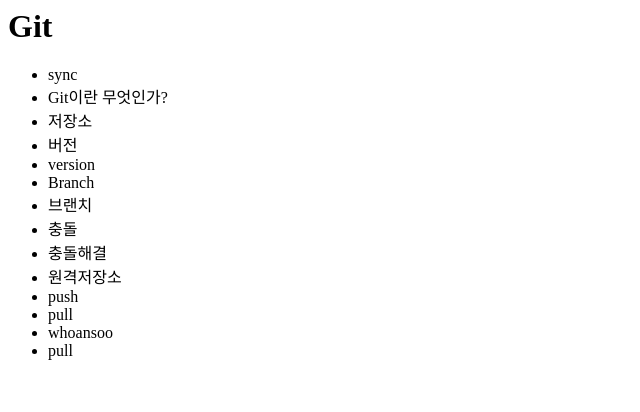
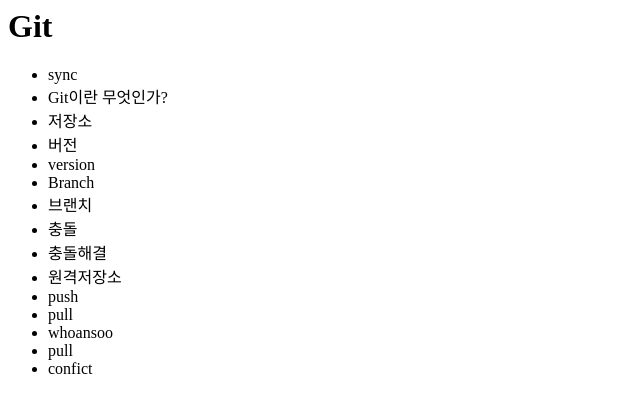
Before and after one commit to whoansoo/git_test, a plain HTML site: page index1.html in a window 1280 px wide. Shown: the full height of the page, 0-640 px from the left. Drawn offline with Linux system fonts and the light colour scheme.

Commit message:
add confict devserver

```diff
--- a/index1.html
+++ b/index1.html
@@ -24,6 +24,7 @@
 			<li>pull</li>
 			<li>whoansoo</li>
 			<li>pull</li>
+			<li>confict</li>
 		</ul>
 	</body>
 <html>
```
